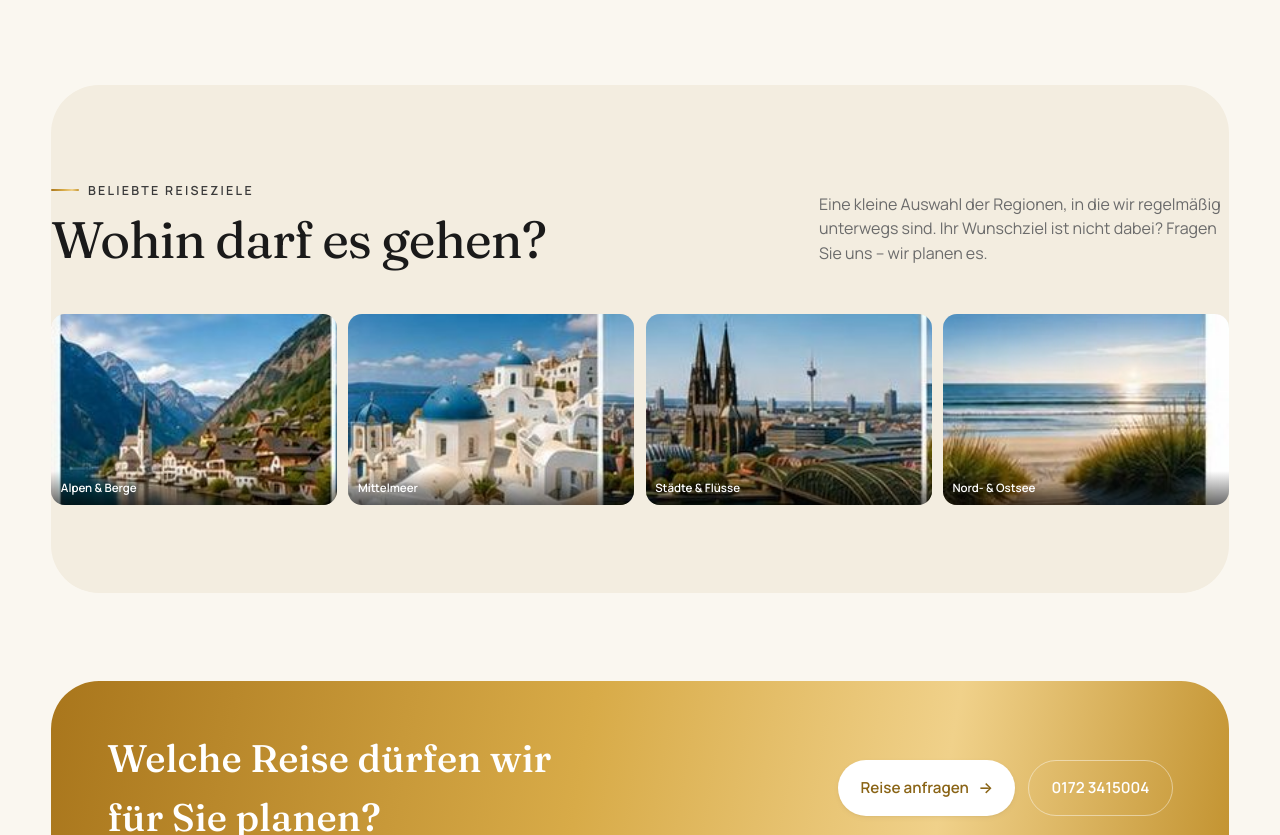
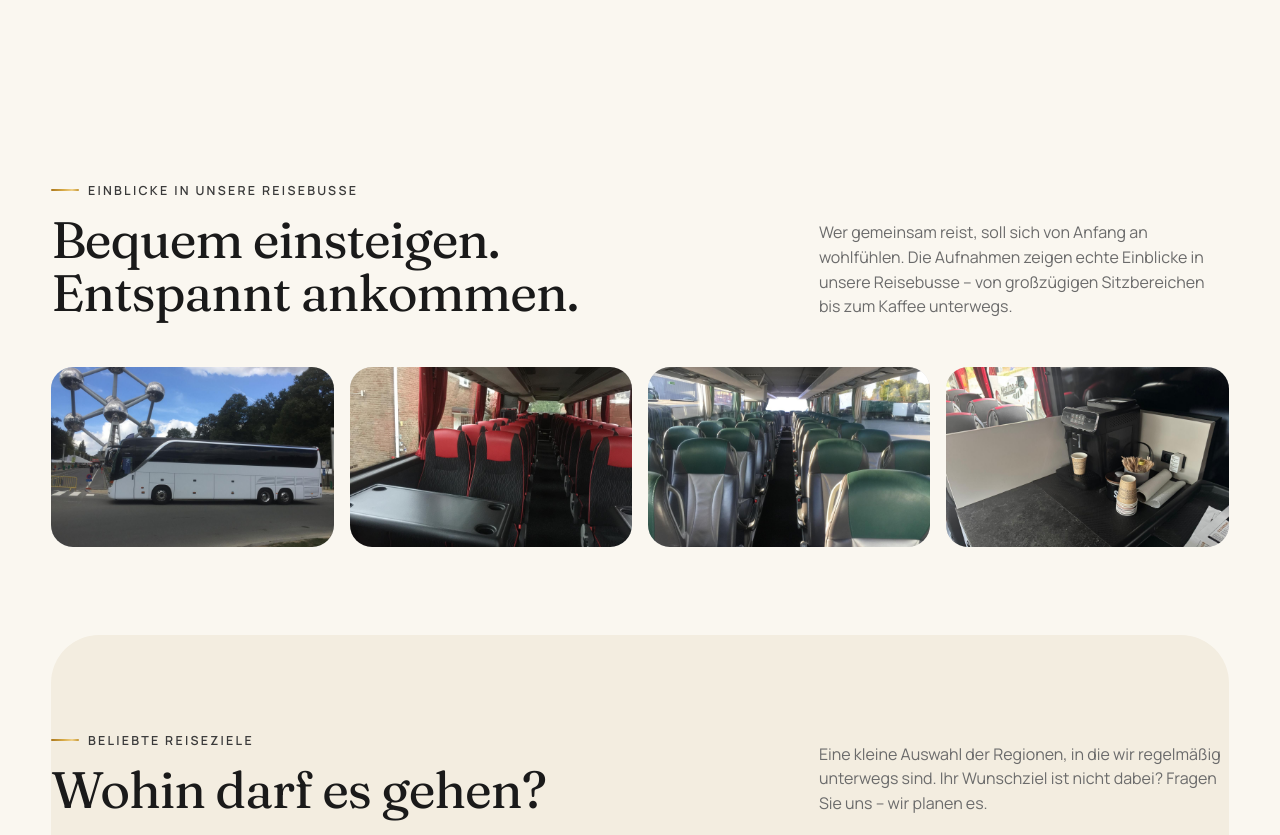
Before and after one commit to batu100/revermann10, a plain HTML site: page busreisen.html in a window 1280 px wide. Shown: the part 1886-2721 px from the top of the page. Drawn offline with Linux system fonts and the light colour scheme.

Commit message:
Add files via upload

```diff
--- a/busreisen.html
+++ b/busreisen.html
@@ -77,7 +77,7 @@
       <h1 class="display">Busreisen &amp; Tagesfahrten aus dem Artland.</h1>
       <p class="lead">Tagesausflug oder mehrtägige Erlebnisreise: komfortabel ab der Region und persönlich betreut.</p>
     </div>
-    <div class="page-hero-media reveal"><img src="assets/img/bus.jpg" alt="Komfortabler Reisebus der Bustouristik Revermann"></div>
+    <div class="page-hero-media reveal"><img src="assets/img/bus-revermann-bruessel.jpg" alt="Reisebus der Bustouristik Revermann vor dem Atomium in Brüssel" width="1600" height="1200" fetchpriority="high"></div>
   </div>
 </section>
 
@@ -120,6 +120,21 @@
         <p>Vereinsausflug, Betriebsfahrt oder Chorreise – wir organisieren die komplette Fahrt für Ihre Gruppe.</p>
         <a href="gruppenreisen.html" class="fc-link">Gruppenfahrt planen <svg viewBox="0 0 24 24" fill="none" stroke="currentColor" stroke-width="2" stroke-linecap="round"><path d="M5 12h14M13 5l7 7-7 7"/></svg></a>
       </div>
+    </div>
+  </div>
+</section>
+
+<section>
+  <div class="container">
+    <div class="section-head reveal">
+      <div><span class="eyebrow">Einblicke in unsere Reisebusse</span><h2 class="display">Bequem einsteigen.<br>Entspannt ankommen.</h2></div>
+      <p>Wer gemeinsam reist, soll sich von Anfang an wohlfühlen. Die Aufnahmen zeigen echte Einblicke in unsere Reisebusse – von großzügigen Sitzbereichen bis zum Kaffee unterwegs.</p>
+    </div>
+    <div class="gallery-grid">
+      <figure class="reveal"><img src="assets/img/bus-revermann-bruessel.jpg" alt="Reisebus der Bustouristik Revermann vor dem Atomium in Brüssel" width="1600" height="1200" loading="lazy" decoding="async"><figcaption>Mit Revermann unterwegs</figcaption></figure>
+      <figure class="reveal"><img src="assets/img/reisebus-innenraum-rot.jpg" alt="Innenraum eines Revermann-Reisebusses mit roten Komfortsitzen" width="1600" height="1200" loading="lazy" decoding="async"><figcaption>Komfortable Sitzplätze</figcaption></figure>
+      <figure class="reveal"><img src="assets/img/reisebus-innenraum-gruen.jpg" alt="Heller Innenraum eines Revermann-Reisebusses mit grünen Sitzen" width="1600" height="1200" loading="lazy" decoding="async"><figcaption>Viel Platz zum Wohlfühlen</figcaption></figure>
+      <figure class="reveal"><img src="assets/img/reisebus-kaffeeservice.jpg" alt="Kaffeeservice an Bord eines Revermann-Reisebusses" width="1600" height="1200" loading="lazy" decoding="async"><figcaption>Kaffee für unterwegs</figcaption></figure>
     </div>
   </div>
 </section>
```
Also changed, not shown: gruppenreisen.html (+1 -1 lines), index.html (+1 -1 lines).
